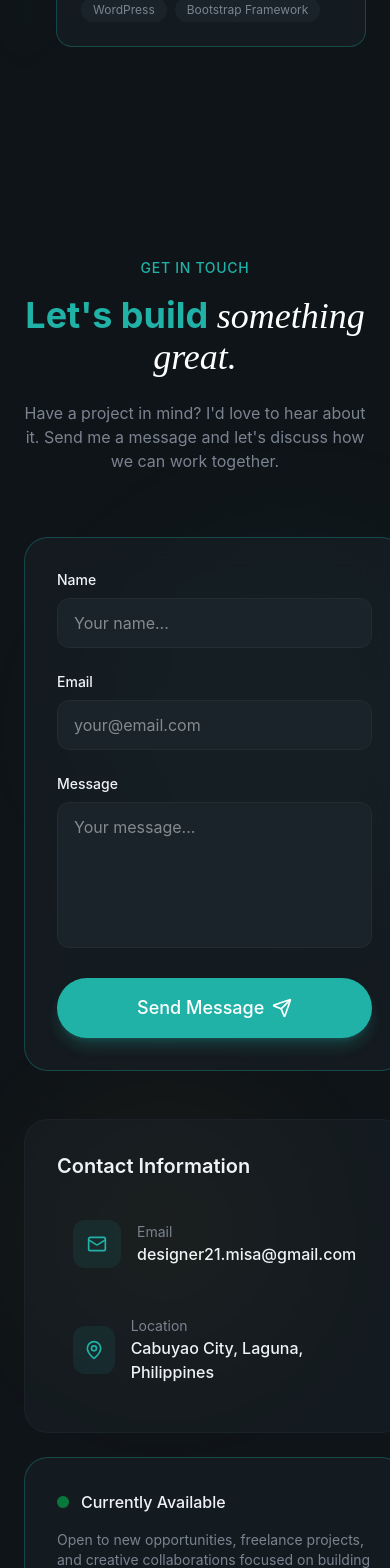
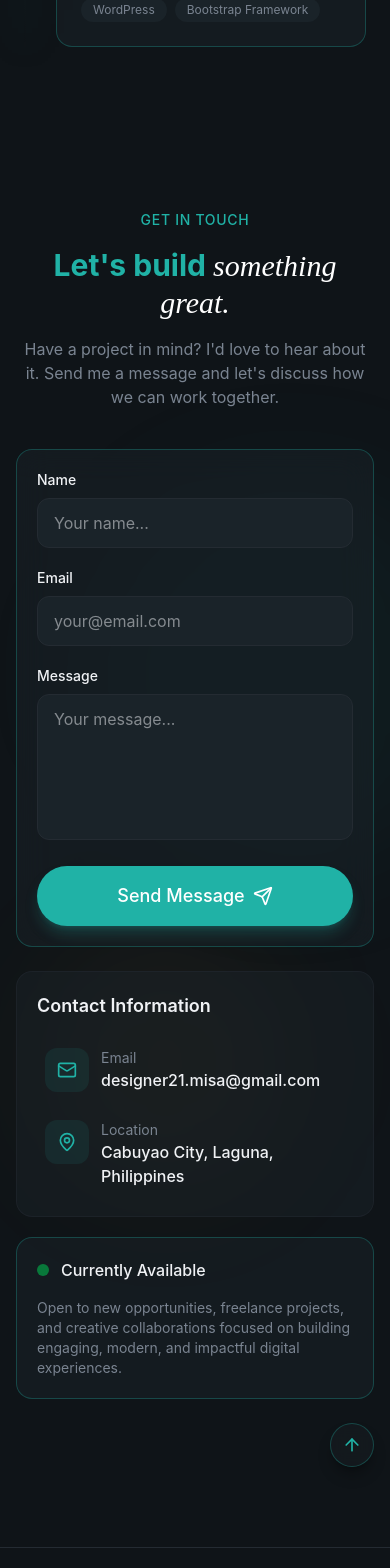
Before and after one commit to chquirante-21/designer21, a React (Vite) app: page / in a window 390 px wide. Shown: the part 8880-10448 px from the top of the page. Built offline with nearby package versions, Linux system fonts and the light colour scheme.

Commit message:
Improve mobile contact layout

```diff
--- a/src/components/BackToTopButton.jsx
+++ b/src/components/BackToTopButton.jsx
@@ -3,6 +3,7 @@ import { useEffect, useState } from "react";
 
 export const BackToTopButton = () => {
   const [isVisible, setIsVisible] = useState(false);
+  const [isMobileContactVisible, setIsMobileContactVisible] = useState(false);
 
   useEffect(() => {
     const handleScroll = () => {
@@ -15,14 +16,49 @@ export const BackToTopButton = () => {
     return () => window.removeEventListener("scroll", handleScroll);
   }, []);
 
+  useEffect(() => {
+    const contactSection = document.getElementById("contact");
+    const mobileQuery = window.matchMedia("(max-width: 639px)");
+    let observer;
+
+    if (!contactSection) return undefined;
+
+    const observeContact = () => {
+      observer?.disconnect();
+
+      if (!mobileQuery.matches) {
+        setIsMobileContactVisible(false);
+        return;
+      }
+
+      observer = new IntersectionObserver(
+        ([entry]) => setIsMobileContactVisible(entry.isIntersecting),
+        { rootMargin: "-64px 0px 0px 0px" }
+      );
+      observer.observe(contactSection);
+    };
+
+    observeContact();
+    mobileQuery.addEventListener("change", observeContact);
+
+    return () => {
+      observer?.disconnect();
+      mobileQuery.removeEventListener("change", observeContact);
+    };
+  }, []);
+
+  const isFloatingButtonVisible = isVisible && !isMobileContactVisible;
+
   return (
     <button
       type="button"
       aria-label="Back to top"
+      aria-hidden={!isFloatingButtonVisible}
+      tabIndex={isFloatingButtonVisible ? 0 : -1}
       title="Back to top"
       onClick={() => window.scrollTo({ top: 0, behavior: "smooth" })}
-      className={`fixed bottom-6 right-6 z-40 flex h-12 w-12 items-center justify-center rounded-full border border-primary/30 bg-card/90 text-primary shadow-lg shadow-black/30 backdrop-blur transition-all duration-300 hover:border-primary hover:bg-primary hover:text-primary-foreground focus:outline-none focus-visible:ring-2 focus-visible:ring-primary ${
-        isVisible
+      className={`fixed bottom-[calc(env(safe-area-inset-bottom)+1rem)] right-4 z-40 flex h-11 w-11 items-center justify-center rounded-full border border-primary/30 bg-card/90 text-primary shadow-lg shadow-black/30 backdrop-blur transition-all duration-300 hover:border-primary hover:bg-primary hover:text-primary-foreground focus:outline-none focus-visible:ring-2 focus-visible:ring-primary sm:bottom-6 sm:right-6 sm:h-12 sm:w-12 ${
+        isFloatingButtonVisible
           ? "translate-y-0 opacity-100"
           : "pointer-events-none translate-y-4 opacity-0"
       }`}
--- a/src/sections/Contact.jsx
+++ b/src/sections/Contact.jsx
@@ -2,6 +2,7 @@ import { Button } from "@/components/Button";
 import emailjs from "@emailjs/browser";
 import {
   AlertCircle,
+  ArrowUp,
   CheckCircle,
   Mail,
   MapPin,
@@ -89,19 +90,22 @@ export const Contact = () => {
     }
   };
   return (
-    <section id="contact" className="py-32 relative overflow-hidden">
+    <section
+      id="contact"
+      className="relative scroll-mt-20 overflow-hidden py-20 sm:py-24 lg:py-32"
+    >
       <div className="absolute top-0 left-0 w-full h-full">
         <div className="absolute top-1/4 left-1/4 w-96 h-96 bg-primary/5 rounded-full blur-3xl" />
         <div className="absolute bottom-1/4 right-1/4 w-64 h-64 bg-highlight/5 rounded-full blur-3xl" />
       </div>
 
-      <div className="container mx-auto px-6 relative z-10">
+      <div className="container relative z-10 mx-auto px-4 sm:px-6">
         {/* Section Header */}
-        <div className="text-center max-w-3xl mx-auto mb-16">
+        <div className="mx-auto mb-10 max-w-3xl text-center sm:mb-16">
           <span className="text-secondary-foreground text-sm font-medium tracking-wider uppercase animate-fade-in">
             Get In Touch
           </span>
-          <h2 className="text-4xl md:text-5xl font-bold mt-4 mb-6 animate-fade-in animation-delay-100 text-secondary-foreground">
+          <h2 className="mb-4 mt-4 text-3xl font-bold text-secondary-foreground animate-fade-in animation-delay-100 sm:mb-6 sm:text-4xl md:text-5xl">
             Let's build{" "}
             <span className="font-serif italic font-normal text-white">
               something great.
@@ -113,9 +117,9 @@ export const Contact = () => {
           </p>
         </div>
         {/* Contact Info */}
-        <div className="grid lg:grid-cols-2 gap-12 max-w-5xl mx-auto">
-          <div className="glass p-8 rounded-3xl border border-primary/30 animate-fade-in animation-delay-300">
-            <form className="space-y-6" onSubmit={handleSubmit}>
+        <div className="mx-auto grid min-w-0 max-w-5xl gap-6 lg:grid-cols-2 lg:gap-12">
+          <div className="glass min-w-0 rounded-2xl border border-primary/30 p-5 animate-fade-in animation-delay-300 sm:rounded-3xl sm:p-8">
+            <form className="space-y-5 sm:space-y-6" onSubmit={handleSubmit}>
               <div>
                 <label
                   htmlFor="name"
@@ -212,26 +216,28 @@ export const Contact = () => {
           </div>
 
           {/* Contact Info */}
-          <div className="space-y-6 animate-fade-in animation-delay-400">
-            <div className="glass rounded-3xl p-8">
-              <h3 className="text-xl font-semibold mb-6">
+          <div className="min-w-0 space-y-5 animate-fade-in animation-delay-400 sm:space-y-6">
+            <div className="glass min-w-0 rounded-2xl p-5 sm:rounded-3xl sm:p-8">
+              <h3 className="mb-5 text-lg font-semibold sm:mb-6 sm:text-xl">
                 Contact Information
               </h3>
-              <div className="space-y-4">
+              <div className="space-y-3 sm:space-y-4">
                 {contactInfo.map((item, i) => (
                   <a
                     key={i}
                     href={item.href}
-                    className="flex items-center gap-4 p-4 rounded-xl hover:bg-surface transition-colors group"
+                    className="group flex min-w-0 items-start gap-3 rounded-xl p-2 transition-colors hover:bg-surface sm:items-center sm:gap-4 sm:p-4"
                   >
-                    <div className="w-12 h-12 rounded-xl bg-primary/10 flex items-center justify-center group-hover:bg-primary/20 transition-colors">
+                    <div className="flex h-11 w-11 shrink-0 items-center justify-center rounded-xl bg-primary/10 transition-colors group-hover:bg-primary/20 sm:h-12 sm:w-12">
                       <item.icon className="w-5 h-5 text-primary" />
                     </div>
-                    <div>
+                    <div className="min-w-0">
                       <div className="text-sm text-muted-foreground">
                         {item.label}
                       </div>
-                      <div className="font-medium">{item.value}</div>
+                      <div className="break-words font-medium [overflow-wrap:anywhere]">
+                        {item.value}
+                      </div>
                     </div>
                   </a>
                 ))}
@@ -239,7 +245,7 @@ export const Contact = () => {
             </div>
 
             {/* Availability Card */}
-            <div className="glass rounded-3xl p-8 border border-primary/30">
+            <div className="glass min-w-0 rounded-2xl border border-primary/30 p-5 sm:rounded-3xl sm:p-8">
               <div className="flex items-center gap-3 mb-4">
                 <span className="w-3 h-3 bg-green-500 rounded-full animate-pulse" />
                 <span className="font-medium">Currently Available</span>
@@ -252,6 +258,14 @@ export const Contact = () => {
             </div>
           </div>
         </div>
+        <button
+          type="button"
+          aria-label="Back to top"
+          onClick={() => window.scrollTo({ top: 0, behavior: "smooth" })}
+          className="ml-auto mt-6 flex h-11 w-11 items-center justify-center rounded-full border border-primary/30 bg-card/90 text-primary shadow-lg shadow-black/30 backdrop-blur transition-colors hover:border-primary hover:bg-primary hover:text-primary-foreground focus:outline-none focus-visible:ring-2 focus-visible:ring-primary sm:hidden"
+        >
+          <ArrowUp className="h-5 w-5" />
+        </button>
       </div>
     </section>
   );
```
